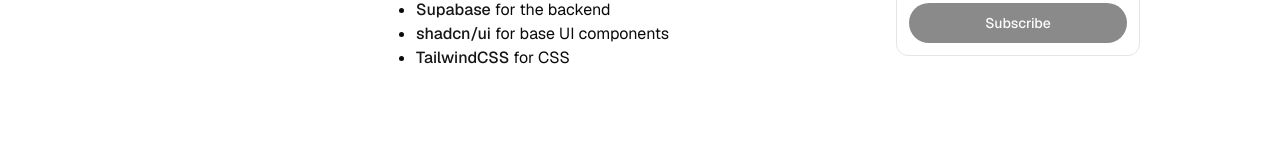
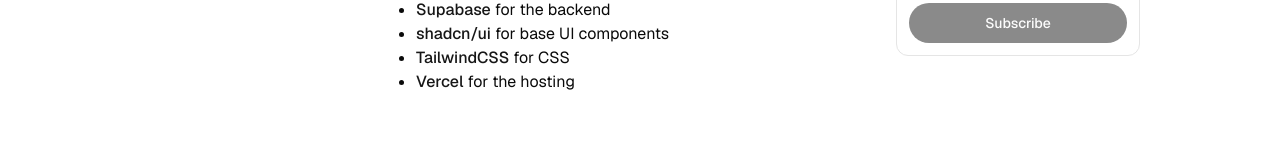
Before and after one commit to mvahaste/chirp, a Next.js app: page /about in a window 1280 px wide. Shown: the part 490-650 px from the top of the page. Built offline with nearby package versions, Linux system fonts and the light colour scheme; no server answers; the database is empty.

Commit message:
Added vercel to about page

```diff
--- a/app/about/page.tsx
+++ b/app/about/page.tsx
@@ -82,6 +82,16 @@
           </a>{" "}
           for CSS
         </li>
+        <li>
+          <a
+            className="font-medium text-primary hover:underline"
+            href="https://vercel.com/"
+            rel="nofollow"
+          >
+            Vercel
+          </a>{" "}
+          for the hosting
+        </li>
       </ul>
     </div>
   );
```
